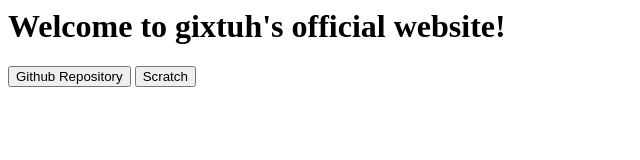
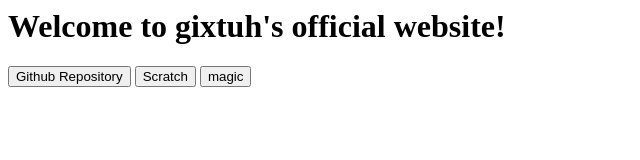
Before and after one commit to gixtuh/gixtuh.github.io, a plain HTML site: page index.html in a window 1280 px wide. Shown: the whole page, without its empty margins (0-640 px from the left). Drawn offline with Linux system fonts and the light colour scheme.

Commit message:
added a button :o

```diff
--- a/index.html
+++ b/index.html
@@ -1,6 +1,7 @@
 <h1>Welcome to gixtuh's official website!</h1>
 <button onclick="github()">Github Repository</button>
 <button onclick="sratch()">Scratch</button>
+<button onclick="magic()">magic</button>
 <script>
 
   function github() {
@@ -11,4 +12,8 @@
     window.location.href = 'https://scratch.mit.edu/users/policerdarm111'
   }
 
+  function magic() {
+    window.location.href = "https://gixtuh.github.io/magic.html"
+  }
+
 </script>
```
